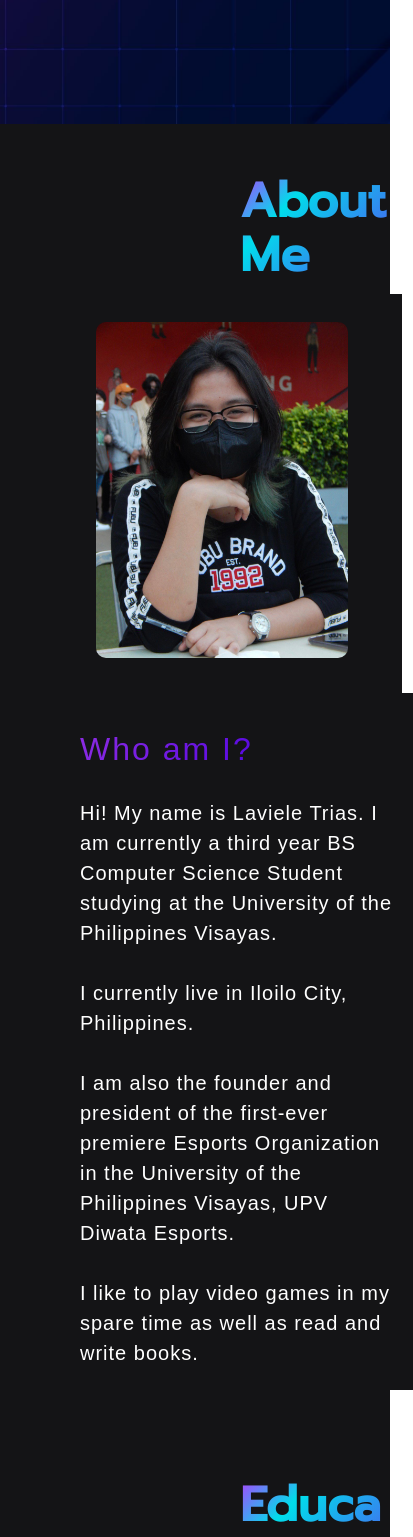
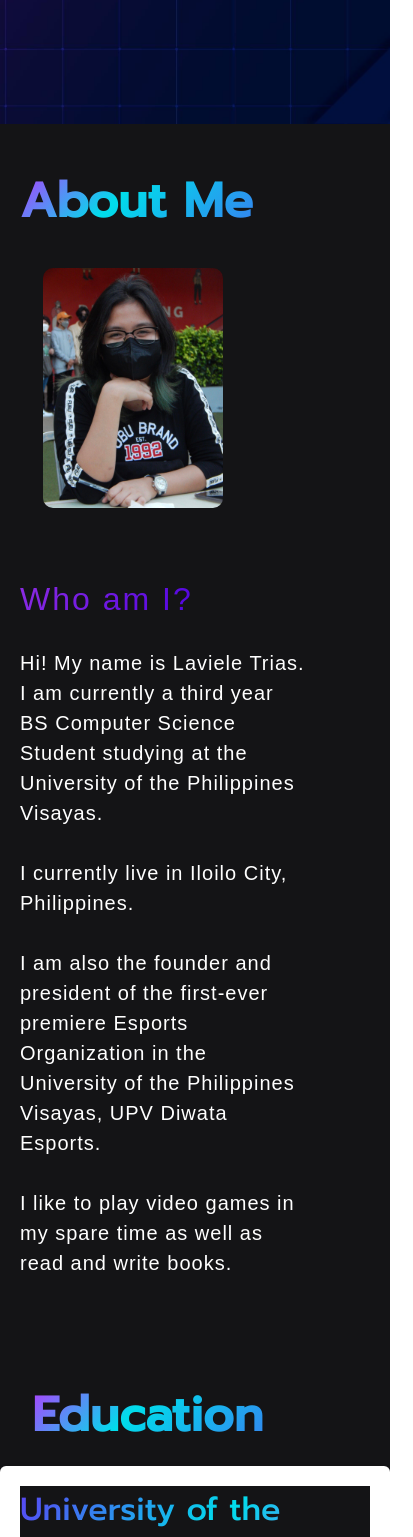
Before and after one commit to Alunxina/portfolio-website-vue-bulma, a Vue app: page / in a window 390 px wide. Shown: the part 820-2357 px from the top of the page, 413 px wide, since content can reach past the window. Built offline with nearby package versions, Linux system fonts and the light colour scheme; a web font is replaced by a local one.

Commit message:
Adjusted mobile responsiveness
Adjusted mobile responsiveness and removed unused classes in some of the CSS files.

```diff
--- a/src/App.vue
+++ b/src/App.vue
@@ -45,4 +45,7 @@ export default {
 html {
   scroll-behavior: smooth;
 }
+html,body{
+    overflow-x: hidden;
+}
 </style>
--- a/src/components/AboutTab.vue
+++ b/src/components/AboutTab.vue
@@ -1,5 +1,5 @@
 <template>
-  <div class="about section" id ="aboutpage">
+  <div class="about section" id="aboutpage">
     <div class="title is-size-1 has-text-left">About Me</div>
     <div class="main">
       <div class="columns is-centered">
@@ -13,16 +13,16 @@
               Hi! My name is Laviele Trias. I am currently a third year BS
               Computer Science Student studying at the University of the
               Philippines Visayas.
-              <br>
-              <br>
+              <br />
+              <br />
               I currently live in Iloilo City, Philippines.
-              <br>
-              <br>
+              <br />
+              <br />
               I am also the founder and president of the first-ever premiere
               Esports Organization in the University of the Philippines Visayas,
               UPV Diwata Esports.
-              <br>
-              <br>
+              <br />
+              <br />
               I like to play video games in my spare time as well as read and
               write books.
             </p>
@@ -46,7 +46,7 @@ export default {};
 }
 
 .about {
-  padding: 50px 0px; /* Adjusted padding for better spacing */
+  padding: 50px 20px;
   background-color: #141416;
 }
 
@@ -57,10 +57,11 @@ export default {};
   -webkit-background-clip: text;
   -webkit-text-fill-color: transparent;
   font-weight: bold;
-  margin-left:15rem;
+  margin-left: 14rem;
 }
-.column{
-  margin-left: 5rem;
+
+.column {
+  margin-left: 0; /* Removed unnecessary margin */
 }
 
 .main {
@@ -90,9 +91,29 @@ export default {};
 .about-text p {
   color: white;
   letter-spacing: 1px;
-  line-height: 30px; /* Adjusted line-height for better spacing */
-  font-size: 18px; /* Adjusted font size for better readability */
+  line-height: 30px;
+  font-size: 18px;
   margin-bottom: 10px;
   font-family: "Palanquin", sans-serif;
 }
+
+@media screen and (max-width: 1368px) {
+  .title {
+    margin-left: 0;
+  }
+  .column {
+    margin-left: 0;
+  }
+  .main {
+    display: block;
+  }
+  .profile-image {
+    max-width: 80%;
+    margin: 1rem auto;
+  }
+  .about-text p {
+    font-size: 1rem;
+    width: auto;
+  }
+}
 </style>
--- a/src/components/ContactTab.vue
+++ b/src/components/ContactTab.vue
@@ -233,4 +233,12 @@ export default {
     margin-left: 2.5rem;
   }
 }
+
+
+@media screen and (max-width: 1368px) {
+  .title {
+    margin-left: 2rem; /* Centering the title on small screens */
+  }
+
+}
 </style>
--- a/src/components/EducationTab.vue
+++ b/src/components/EducationTab.vue
@@ -120,7 +120,10 @@ export default {};
 }
 
 /* Responsive Typography */
-@media screen and (max-width: 768px) {
+@media screen and (max-width: 1368px) {
+  .title {
+    margin-left: 2rem;
+  }
   .about-text h2 {
     font-size: 30px;
     margin-left: 0;
--- a/src/components/NavBar.vue
+++ b/src/components/NavBar.vue
@@ -197,4 +197,5 @@ export default {
 .gradientbutton:active {
   transform: scale(0.95);
 }
+
 </style>
--- a/src/components/ProjectsTab.vue
+++ b/src/components/ProjectsTab.vue
@@ -1,19 +1,18 @@
 <template>
   <div class="section" id="projects">
-    <div class="title is-size-1 has-text-left">Projects and Contributions</div>
+    <div class="title is-size-1 has-text-left">Projects</div>
     <br /><br />
     <div class="columns">
       <div class="column">
         <div class="card" @click="LagawRedirect">
           <div class="box">
             <div class="block">
+              <div class="card-content">
+                <div class="has-text-left">
                   <figure class="image is-5by3">
                     <img src="../assets/lagaw.png" />
                   </figure>
-              <br />
-              <div class="card-content">
-                <div class="has-text-left">
-                  <br />
+                  <br /><br /><br /><br /><br /><br /><br /><br />
                   <h1>Lagaw: Iloilo City's Travel App</h1>
                   <br />
                   <p>
@@ -26,13 +25,13 @@
                     visit Iloilo City. It features a list of accomodations for
                     travellers who want to stay overnight as well as a list of
                     attractions that they can visit to along with several other
-                    features.
+                    features such as geolocation.
                   </p>
-                </div>
-              </div>
                   <button class="gradientbutton">
                     <span>Access the Project</span>
                   </button>
+                </div>
+              </div>
             </div>
           </div>
         </div>
@@ -42,14 +41,13 @@
         <div class="card" @click="AroundUPVRedirect">
           <div class="box">
             <div class="block">
+              <div class="card-content">
+                <div class="has-text-left">
                   <figure class="image is-5by3">
                     <img src="../assets/aroundupv.png" />
                   </figure>
-              <br />
-              <div class="card-content">
-                <div class="has-text-left">
-                  <br />
-                  <h1>AroundUPV: A UPV Navigation App</h1>
+                  <br /><br /><br /><br /><br /><br /><br /><br />
+                  <h1>AroundUPV: UPV's Nav Application</h1>
                   <br />
                   <p>
                     <small>UI Designer</small>
@@ -60,11 +58,11 @@
                     boarding houses and several key locations, perfect for
                     freshmen who are just starting to get around the university.
                   </p>
-                </div>
-              </div>
                   <button class="gradientbutton">
                     <span>Access the Project</span>
                   </button>
+                </div>
+              </div>
             </div>
           </div>
         </div>
@@ -74,14 +72,13 @@
         <div class="card" @click="DiwataRedirect">
           <div class="box">
             <div class="block">
+              <div class="card-content">
+                <div class="has-text-left">
                   <figure class="image is-5by3">
                     <img src="../assets/diwatawebsite.png" />
                   </figure>
-              <br />
-              <div class="card-content">
-                <div class="has-text-left">
-                  <br />
-                  <h1>UPV Diwata Esports Website</h1>
+                  <br /><br /><br /><br /><br /><br /><br /><br />
+                  <h1>Esports Org Website Mockup</h1>
                   <br />
                   <p>
                     <small>Fullstack developer, UI Designer</small>
@@ -92,11 +89,11 @@
                     organization. Not only that, the UPV Diwata Esports Website
                     also features a gallery and the org's mission and vision.
                   </p>
-                </div>
-              </div>
                   <button class="gradientbutton">
                     <span>Access the Project</span>
                   </button>
+                </div>
+              </div>
             </div>
           </div>
         </div>
@@ -106,14 +103,13 @@
         <div class="card" @click="HobbitRedirect">
           <div class="box">
             <div class="block">
+              <div class="card-content">
+                <div class="has-text-left">
                   <figure class="image is-5by3">
                     <img src="../assets/hobbit.png" />
                   </figure>
-              <br />
-              <div class="card-content">
-                <div class="has-text-left">
-                  <br />
-                  <h1>Hobbit: Text Adventure</h1>
+                  <br /><br /><br /><br /><br /><br /><br /><br />
+                  <h1>Hobbit Text Adventure</h1>
                   <br />
                   <p>
                     <small>UI Designer</small>
@@ -123,13 +119,13 @@
                     Shire. Players can decide and choose the best decision in
                     certain scenarios and watch out for the other hobbits who
                     want to ruin your special event! Get the best ending and
-                    help your uncle plan the perfect birthday!
+                    help your uncle !
                   </p>
-                </div>
-              </div>
                   <button class="gradientbutton">
                     <span>Access the Project</span>
                   </button>
+                </div>
+              </div>
             </div>
           </div>
         </div>
@@ -157,7 +153,6 @@ export default {
       window.location.href =
         "https://github.com/Alunxina/Hobbit-Text-Adventure-Javadoc";
     },
-
   },
 };
 </script>
@@ -194,11 +189,6 @@ export default {
   text-decoration: none;
 }
 
-.content {
-  padding: 1.1rem;
-  cursor: pointer;
-}
-
 .box img {
   object-fit: cover;
   width: 100%;
@@ -210,7 +200,6 @@ export default {
 .title {
   color: white;
   font-size: 20px;
-  line-height: 1.75rem;
 
   font-family: "Prompt", sans-serif;
 }
@@ -225,57 +214,48 @@ export default {
   background-image: linear-gradient(144deg, #af40ff, #5b42f3 50%, #00ddeb);
   cursor: pointer;
 }
-
 .card-content {
   display: flex;
-  align-items: center;
-  justify-content: space-between;
+  justify-content: center;
+  height: 100%;
+  flex-direction: column;
+  align-items: flex-start;
   background: rgb(5, 6, 45);
   border-radius: 10px;
   width: 100%;
-  height: 26rem;
+  padding: 1.5rem;
+}
+.box {
+  height: 100%;
 }
 
 .card-content h1 {
   color: white;
   font-size: 1.5rem;
-  text-align: left;
   margin: 0;
   font-family: "Prompt", sans-serif;
+  margin-bottom: 1rem;
 }
+
 .card-content p {
   color: white;
+  font-size: 1rem;
+  margin-bottom: 1.5rem;
 }
-
-.card-content progress {
-  height: 24px;
-  width: 80%;
-  margin-right: 5rem;
-}
-
 .card:hover {
   transform: scale(1.05);
   background: linear-gradient(315deg, #ff0058, #03a9f4);
 }
 
-.skills {
-  background-color: #141416;
-}
-
-.skillswrap {
-  width: 100%;
-  margin-left: 0;
-  text-align: center; /* Center the h1 text on mobile */
-}
-
 .skillswrap h1 {
   margin-top: 5vh;
   font-size: 5rem;
-  margin-bottom: 5vh; /* Add margin at the bottom for spacing */
+  margin-bottom: 5vh;
   font-family: "Prompt", sans-serif;
 }
 
 .gradientbutton {
+  display: flex;
   position: relative;
   font-family: inherit;
   font-weight: 500;
@@ -315,7 +295,6 @@ export default {
   height: 100%;
   z-index: 0;
 }
-
 .gradientbutton::before {
   content: "";
   background: #000;
@@ -338,13 +317,28 @@ body {
 }
 
 /* Mobile responsive layout using Bulma classes */
-@media screen and (max-width: 768px) {
-  .cardmain {
-    margin-left: 1rem;
-    margin-right: 1rem;
+@media screen and (max-width: 1368px) {
+  .title {
+    font-size: 1rem;
+    margin-left: 2rem;
   }
+  .columns {
+    flex-direction: column;
+    align-items: center;
+  }
+
   .card-content h1 {
+    margin-top: 4rem;
     padding-left: 1rem;
+    font-size: 1rem;
+  }
+  .card-content p {
+    padding-left: 1rem;
+    font-size: 1rem;
+  }
+  .block image {
+    width: auto;
+    height: auto;
   }
 }
 </style>
--- a/src/components/SkillsTab.vue
+++ b/src/components/SkillsTab.vue
@@ -129,7 +129,6 @@
           </div>
         </div>
       </div>
-
     </div>
   </div>
 </template>
@@ -141,7 +140,7 @@ export default {};
 <style lang="scss" scoped>
 @import "~bulma/css/bulma.css";
 
-/* About Page */
+
 
 /* Skills Card display */
 .title {
@@ -203,31 +202,29 @@ export default {};
   background-color: #141416;
 }
 
-.skillswrap {
-  width: 100%;
-  margin-left: 0;
-  text-align: center; /* Center the h1 text on mobile */
-}
-
-.skillswrap h1 {
-  margin-top: 5vh;
-  font-size: 5rem;
-  margin-bottom: 5vh;
-  font-family: "Prompt", sans-serif;
-}
-
 body {
   background-color: #141416;
 }
 
-/* Mobile responsive layout using Bulma classes */
-@media screen and (max-width: 768px) {
+
+@media screen and (max-width: 1368px) {
+  .title {
+    margin-left: 2rem;
+  }
   .cardmain {
     margin-left: 1rem;
     margin-right: 1rem;
+    width: auto;
   }
+
   .card-content h1 {
     padding-left: 1rem;
+    font-size: 1rem;
+  }
+
+  .card-content progress {
+    width: auto;
+    margin:0;
   }
 }
 </style>
```
Lines whose indentation alone changed are shown as unchanged.
